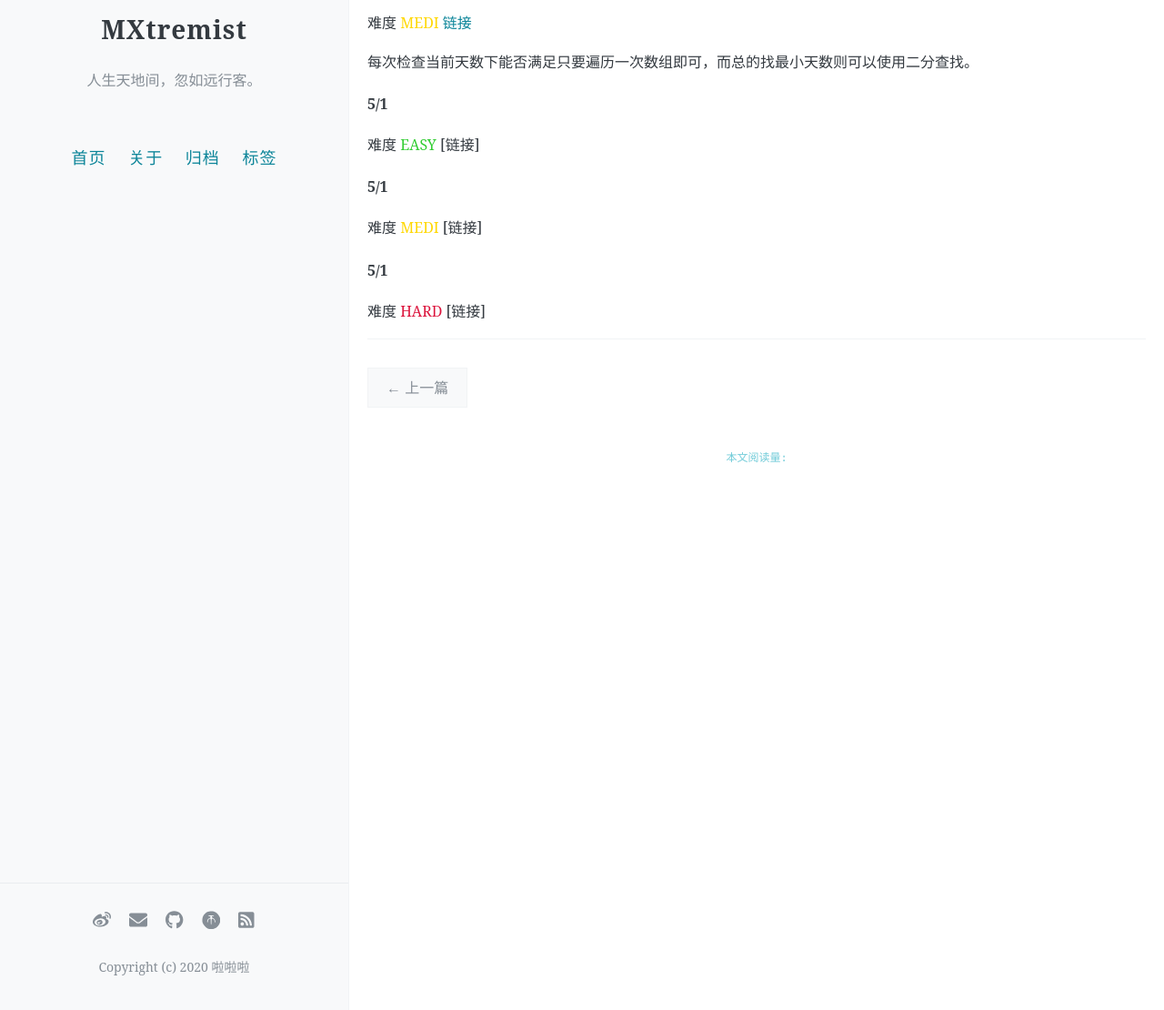
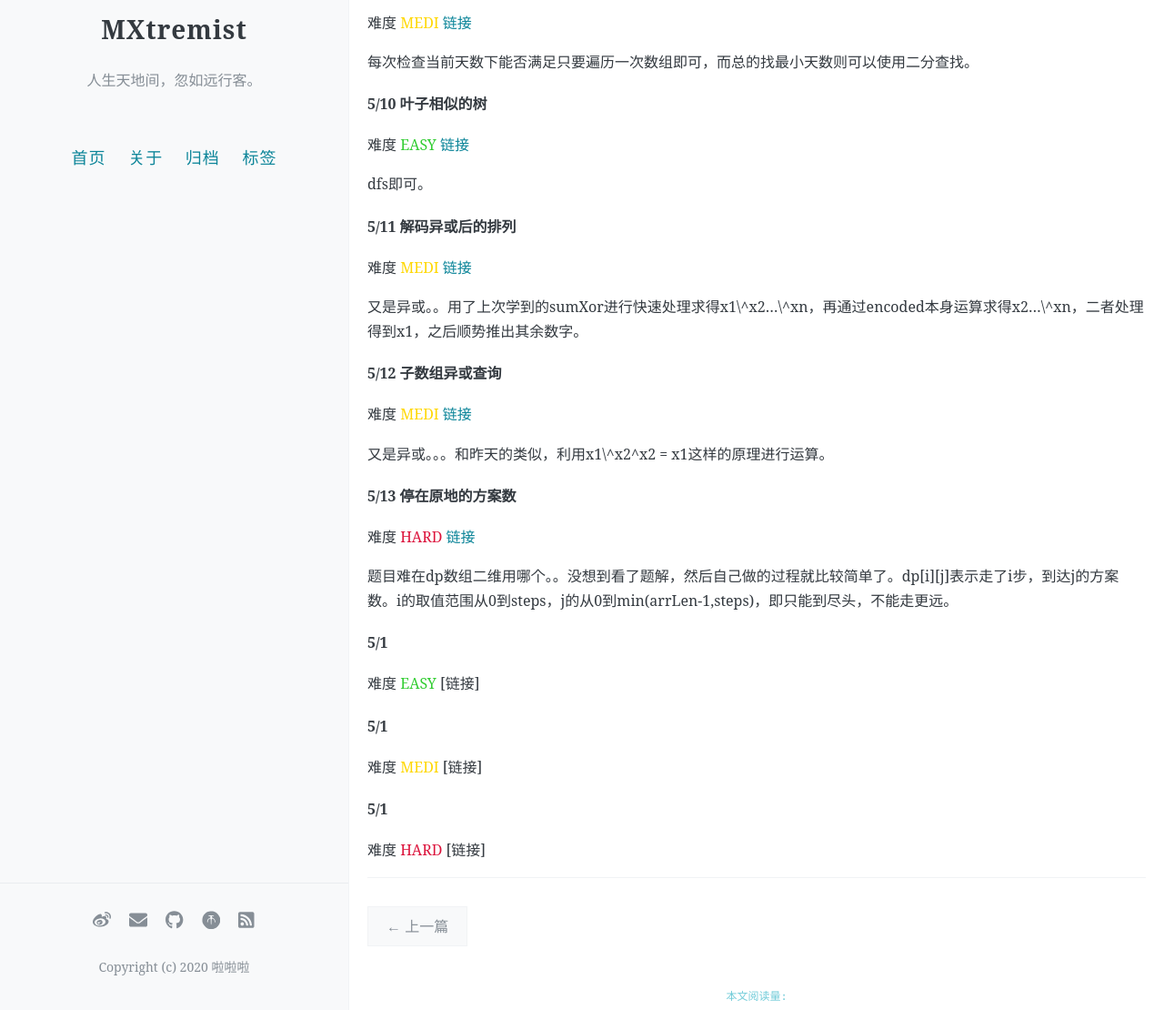
Before and after one commit to MXtremist/mxtremist.github.io, a Jekyll site: the page built from _posts/2021-05-01-leetcode202105.md, in a window 1280 px wide and 1400 px high, scrolled down 1241 px. Shown: the part 290-1400 px from the top of the window at 91% size. Built offline with Jekyll 4.4.1, drawn with Linux system fonts in a browser that asks for light colours; formulas are drawn with MathJax 3; comment, search, counter and statistics services are not loaded.

Commit message:
Update 2021-05-01-leetcode202105.md

```diff
--- a/_posts/2021-05-01-leetcode202105.md
+++ b/_posts/2021-05-01-leetcode202105.md
@@ -95,6 +95,38 @@ comments: true
 
 
 
+##### 5/10 叶子相似的树
+
+难度 <font color="Limegreen">EASY</font>	[链接](https://leetcode-cn.com/problems/leaf-similar-trees/)
+
+dfs即可。
+
+
+
+##### 5/11 解码异或后的排列
+
+难度 <font color="Gold">MEDI</font>	[链接](https://leetcode-cn.com/problems/decode-xored-permutation/)
+
+又是异或。。用了上次学到的sumXor进行快速处理求得x1\^x2...\^xn，再通过encoded本身运算求得x2...\^xn，二者处理得到x1，之后顺势推出其余数字。
+
+
+
+##### 5/12 子数组异或查询
+
+难度 <font color="Gold">MEDI</font>	[链接](https://leetcode-cn.com/problems/xor-queries-of-a-subarray/)
+
+又是异或。。。和昨天的类似，利用x1\^x2^x2 = x1这样的原理进行运算。
+
+
+
+##### 5/13 停在原地的方案数
+
+难度 <font color="Crimson">HARD</font>	[链接](https://leetcode-cn.com/problems/number-of-ways-to-stay-in-the-same-place-after-some-steps/)
+
+题目难在dp数组二维用哪个。。没想到看了题解，然后自己做的过程就比较简单了。dp\[i]\[j]表示走了i步，到达j的方案数。i的取值范围从0到steps，j的从0到min(arrLen-1,steps)，即只能到尽头，不能走更远。
+
+
+
 ##### 5/1
 
 难度 <font color="Limegreen">EASY</font>	[链接]
```
